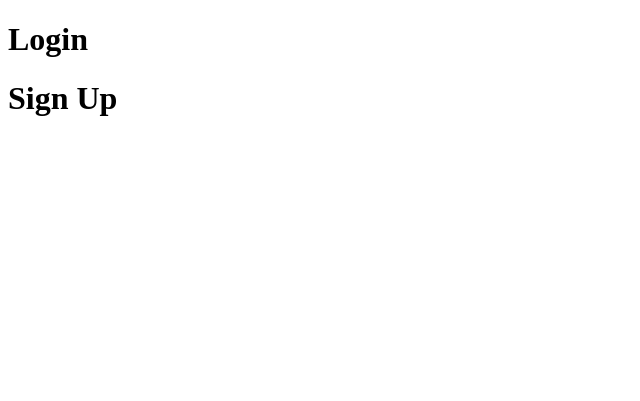
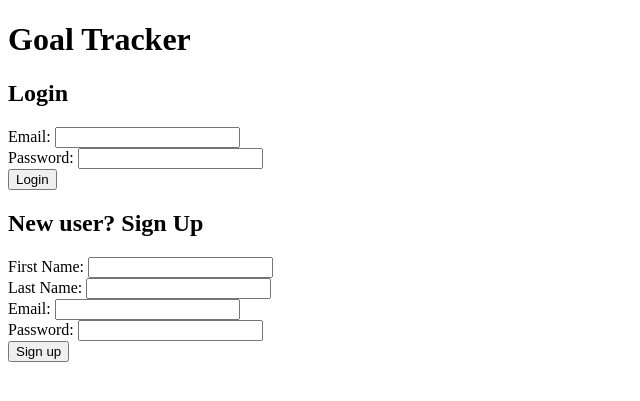
Before and after one commit to teganbroderick/goal-tracker, a Flask app: page / in a window 1280 px wide. Shown: the top 401 px of the page, without its empty margins (0-640 px from the left). Run offline with Flask 2, Linux system fonts and the light colour scheme; parts of the project's set-up code (start-up, migrations or seed data) failed here and were passed over.

Commit message:
Added forms to html files, fixed routes in server.py

```diff
--- a/server.py
+++ b/server.py
@@ -90,8 +90,8 @@ def add_task():
     db.session.add(new_task)
     db.session.commit()
 
-    all_tasks = Task.query.filter_by(user_id = session['user_id'])
-    return render_template('/tasks.html', tasks=all_tasks)
+    tasks = Task.query.filter_by(user_id = session['user_id'])
+    return render_template('/tasks.html', tasks=tasks)
 
 
 if __name__ == "__main__":
--- a/templates/index.html
+++ b/templates/index.html
@@ -1,10 +1,24 @@
 <!DOCTYPE html>
 <html>
 <head>
-    <title>To Do Tracker</title>
+    <title>Goal Tracker</title>
 </head>
 <body>
-    <h1>Login</h1>
-    <h1>Sign Up</h1>
+    <h1>Goal Tracker</h1>
+    <h2>Login</h2>
+    <form action="/login_process" method="POST">
+        Email: <input type="test" name="email"><br>
+        Password: <input type="password" name="password"><br>
+        <input type="submit" value="Login"><br>
+    </form>
+
+    <h2>New user? Sign Up</h2>
+    <form action="/signup_process" method="POST">
+        First Name: <input type="text" name="fname"><br>
+        Last Name: <input type="text" name="lname"><br>
+        Email: <input type="text" name="email"><br>
+        Password: <input type="password" name="password"><br>
+        <input type="submit" value="Sign up">
+    </form>
 </body>
 </html>
```
Also changed, not shown: templates/tasks.html (+12 -2 lines).
